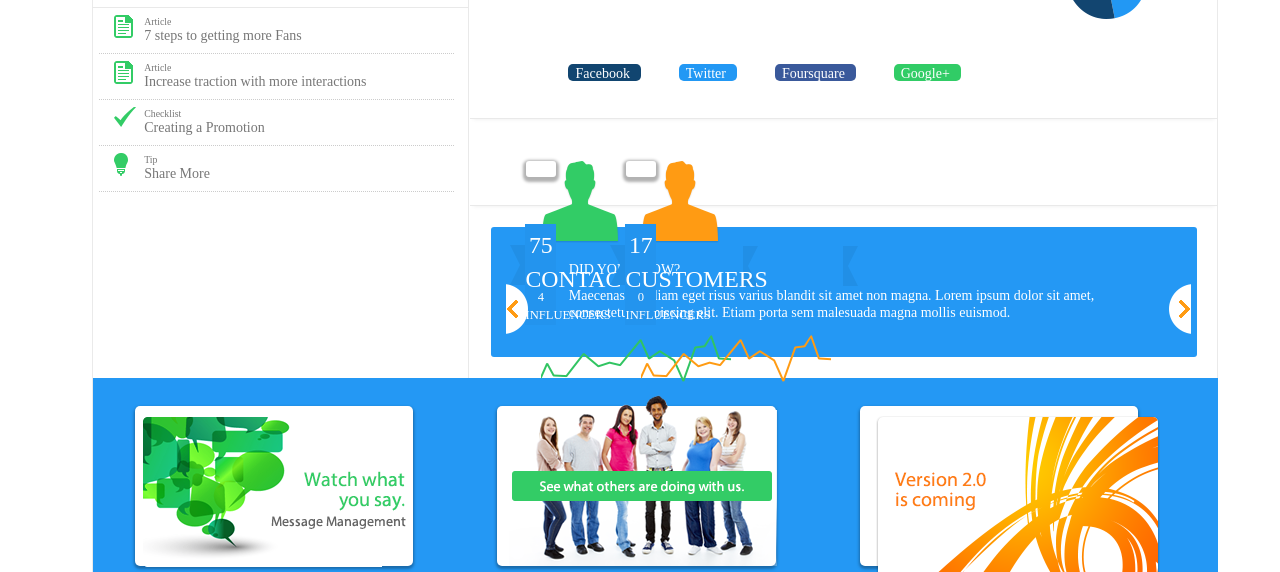
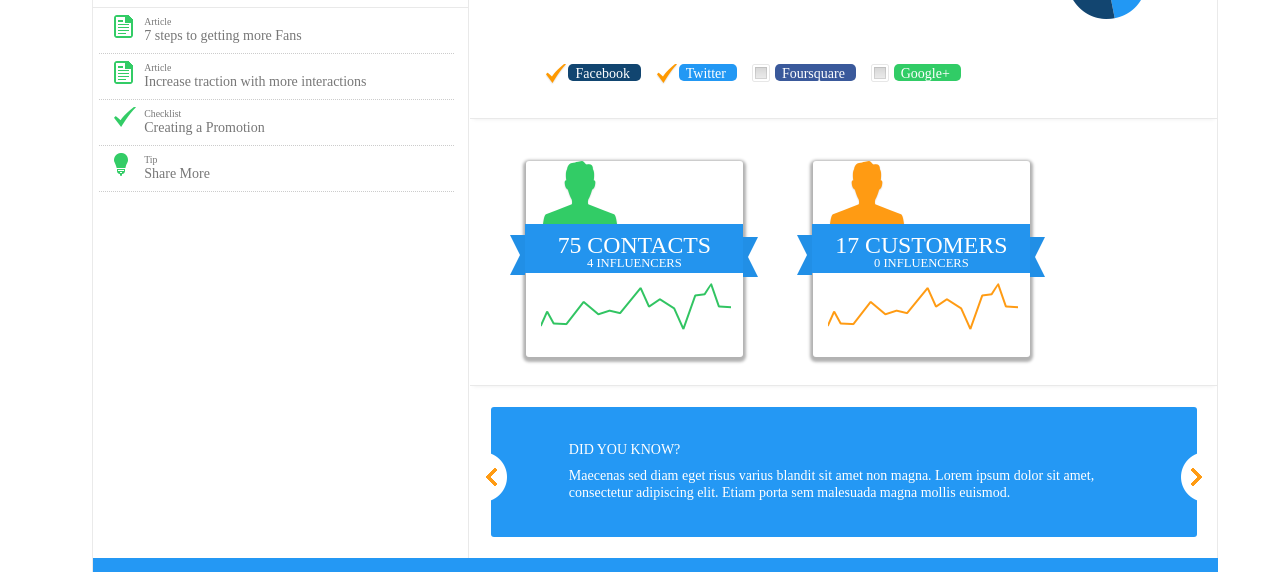
Before and after one commit to cboliek/project-1, a plain HTML site: page index.html in a window 1280 px wide. Shown: the part 635-1207 px from the top of the page. Drawn offline with nearby package versions, Linux system fonts and the light colour scheme.

Commit message:
moving things

```diff
--- a/css/sprites.css
+++ b/css/sprites.css
@@ -5,6 +5,7 @@
 }
 
 .dashboard-green, .profile-green-3, .message-green, .tag-green, .page-green, .bar-green {
+
 	margin-left: 40px;
 }
 .Application-Dashboard{
--- a/css/style.css
+++ b/css/style.css
@@ -514,12 +514,14 @@ input[type="checkbox"] + label span {
 	height: 21px;
   margin:-1px 0 0 0;
   vertical-align:middle;
-  /*background: url(sprites.png) -215px -317px no-repeat;*/
+  background: url(sprites.png) no-repeat;
+  background-position: -313px -396px;
   cursor: pointer;
 }
 
 input[type="checkbox"]:checked + label span {
-  /*background: url(sprites.png) -216px -263px no-repeat;*/
+  background: url(sprites.png) no-repeat;
+  background-position: -432px -486px;
 }/*code from http://webdesign.tutsplus.com/tutorials/quick-tip-easy-css3-checkboxes-and-radio-buttons--webdesign-8953*/
 
 /*end analytics*/
@@ -532,13 +534,13 @@ input[type="checkbox"]:checked + label span {
 
 span.ribbon-left {
   position: relative;
-  top: -10.3em;
+  top: -7.3em;
   left: -2.2em;
 }
 
 span.ribbon-right {
   position: relative;
-  top: -13.1em;
+  top: -10em;
   left: 14.45em;
 }
 
@@ -547,7 +549,7 @@ span.ribbon-right {
   align-content: center;
 }
 
-.white-box {
+.contact-box {
   border-radius: 3px;
   -moz-box-shadow: 0 2px 3px 3px #b2b2b2;
   -webkit-box-shadow: 0 2px 3px 3px #b2b2b2;
@@ -622,16 +624,16 @@ div.orange-line {
 .arrow-orange-left-back {
   float: left;
   position: relative;
-    top: 2em;
-    left: -3em;
+    top: 1.2em;
+    left: -4.5em;
   margin-right: -0.5em;
 }
 
 .arrow-orange-right-back {
   float: right;
   position: relative;
-    top: 2em;
-    left: 0em;
+    top: 1.2em;
+    left: .8em;
 
 }
 
--- a/index.html
+++ b/index.html
@@ -224,7 +224,9 @@
                   <p>ACTIVITY</p>
                   <select id="dropdown">
                     <option>06/28/11 - 07/21/11</option>
-                    <option> 05/28/11 - 06/27/11</option>
+                    <option>07/28/11 - 08/21/11</option>
+                    <option>08/28/11 - 09/21/11</option>
+                    <option>09/28/11 - 10/21/11</option>
                   </select>
                   <div class="graph-big sprites"></div>
                 </div>
@@ -253,18 +255,19 @@
                 </div>
                 <div class="social-checks">
                   <input type="checkbox" id="foursq" name="foursquare" />
-                  <label for="weird"><span></span><div class="foursq-label">Foursquare</div></label>
+                  <label for="foursq"><span></span><div class="foursq-label">Foursquare</div></label>
                 </div>
                 <div class="social-checks">
                   <input type="checkbox" id="google" name="facebook" />
                   <label for="google"><span></span><div class="google-label">Google+</div></label>
                 </div>
               </div> <!--end checkboxes-->
+              <!--katherineboliek-->
 
               <div class="row bottom-border contact-customer"> <!--start contacts/customers-->
                 <div class="boxes">
 
-                  <div class="col-md-6 col-xs-12 white-box">
+                  <div class="col-md-6 col-xs-12 contact-box">
                       <div class="profile-green sprites"></div>
                       <div class="contacts">
                         <p class="text-lg">75 CONTACTS</p>
@@ -275,7 +278,7 @@
                   </div>
 
 
-                  <div class="col-md-6 col-xs-12 white-box">
+                  <div class="col-md-6 col-xs-12 contact-box">
                     <div class="orange-graph sprites"></div>
                     <div class="contacts">
                       <p class="text-lg">17 CUSTOMERS</p>
```
